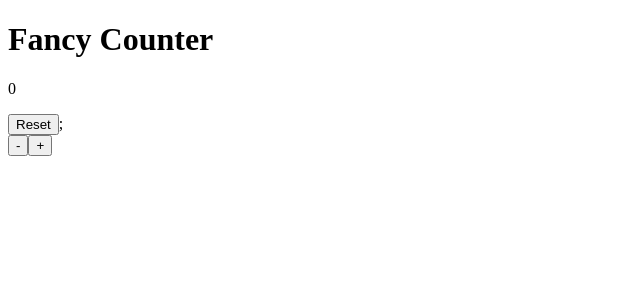
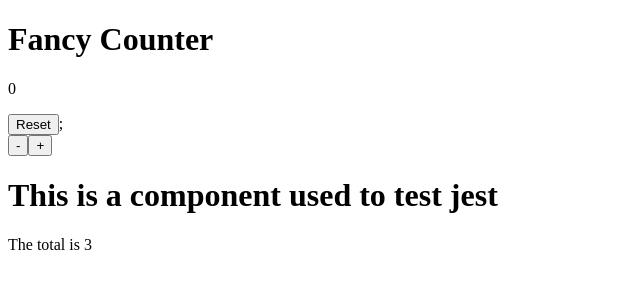
Before and after one commit to Saul3d/fancy-counter, a React (Vite) app: page / in a window 1280 px wide. Shown: the top 300 px of the page, without its empty margins (0-640 px from the left). Built offline with nearby package versions, Linux system fonts and the light colour scheme.

Commit message:
Added a sum.tsx and sum.spec.ts file for testing

```diff
--- a/src/App.tsx
+++ b/src/App.tsx
@@ -1,10 +1,11 @@
 import Card from "./Components/Card";
-
+import Sum from "./Components/sum";
 
 function App() {
   return (
     <main>
       <Card />
+      <Sum num1={1} num2={2} />
     </main>
   );
 }
--- /dev/null
+++ b/src/Components/Sum.tsx
@@ -0,0 +1,16 @@
+import React from "react";
+
+type props = {
+  num1: number;
+  num2: number;
+};
+
+export default function Sum({ num1, num2 }: props) {
+  const total = num1 + num2;
+  return (
+    <>
+      <h1>This is a component used to test jest</h1>
+      <p>The total is {total}</p>
+    </>
+  );
+}
```
Also changed, not shown: 1 other file (tests, documents, lock files or other folders).
